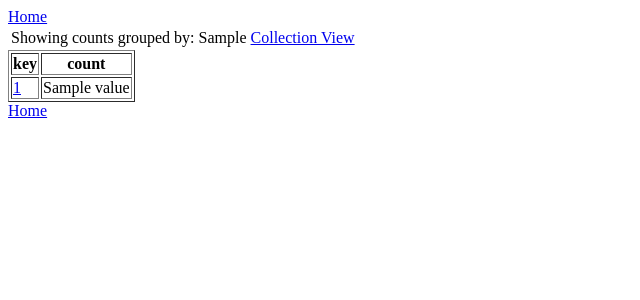
After one commit to lgastako/helios, a Flask app: template servers/reports/templates/count.html in a window 1280 px wide. The commit adds this page. Shown: the top 300 px of the page, without its empty margins (0-640 px from the left). Run offline with Flask 2, Linux system fonts and the light colour scheme; the template is opened without the code that fills it: most values are stand-ins (such as "Sample title", 1, 10 or a date in 2020); parts of the project's set-up code (start-up, migrations or seed data) failed here and were passed over.

Commit message:
Added initial example of map/reduce grouped counting.

```diff
--- a/servers/reports/reportserver.py
+++ b/servers/reports/reportserver.py
@@ -1,10 +1,15 @@
+from __future__ import unicode_literals
+
 import json
+
+from urllib import urlencode
 
 from flask import Flask
 from flask import render_template
 from flask import request
 
 from pymongo import Connection
+from pymongo.code import Code
 
 from pygments import highlight
 from pygments.lexers import JavascriptLexer
@@ -140,6 +145,64 @@ def collection_view(collection_name):
                            indent=indent)
 
 
+def safe_encode(value):
+    # TODO: Make better later
+    if value is None:
+        return b"None"
+    if isinstance(value, unicode):
+        return value.encode("ascii")
+    return value
+
+
+def generate_collection_query_link(result, base_path, group_by):
+    params = {
+        "query": json.dumps({
+                safe_encode(group_by): safe_encode(result["_id"])})}
+    return base_path + urlencode(params)
+
+
+def augment_results_with_links(results, collection_name, group_by):
+    base_path = "/col/" + collection_name + "?"
+    new_results = []
+    for result in results:
+        link = generate_collection_query_link(result, base_path, group_by)
+        new_results.append((link, result))
+    return new_results
+
+
+@app.route("/count/<collection_name>")
+def count(collection_name):
+    db = get_mongo_db()
+    collection = getattr(db, collection_name)
+    group_by = request.args.get("group_by")
+    count = 0
+    results = None
+    if group_by:
+        # TODO: Fix all the injection attacks like this.
+        code = ("function() {\n"
+                "    emit(this.fields.%s, 1)\n"
+                "}\n") % group_by
+        mapf = Code(code)
+        reducef = Code("function(key, values) {\n"
+                       "    var total = 0;\n"
+                       "    for (var i=0; i<values.length; i++) {\n"
+                       "        total += values[i];\n"
+                       "    }\n"
+                       "    return total;\n"
+                       "}\n")
+        results = collection.map_reduce(mapf, reducef).find()
+        results = augment_results_with_links(results,
+                                             collection_name,
+                                             group_by)
+    else:
+        count = collection.count()
+    return render_template("count.html",
+                           collection_name=collection_name,
+                           count=count,
+                           group_by=group_by,
+                           results=results)
+
+
 @app.route("/")
 def home_view():
     db = get_mongo_db()
--- a/servers/reports/templates/collection.html
+++ b/servers/reports/templates/collection.html
@@ -18,6 +18,9 @@
         </td>
         <td>
           <a href="?indent={{ not indent }}">{{ "disable" if indent else "enable" }} indenting</a>
+        </td>
+        <td>
+          <a href="/count/{{ collection_name }}">Count</a>
         </td>
       </tr>
     </table>
--- /dev/null
+++ b/servers/reports/templates/count.html
@@ -0,0 +1,52 @@
+<!DOCTYPE html>
+<html>
+<head>
+<title>Helios: Collection: {{ collection_name }}</title>
+<style type="text/css">
+{{ pygments_css }}
+</style>
+</head>
+<body>
+  <header>
+    <navigation>
+      <a href="/">Home</a>
+    </navigation>
+    <table>
+      <tr>
+        <td>
+          Showing counts grouped by: {{ group_by or 'Nothing' }}
+        </td>
+        <td>
+          <a href="/col/{{ collection_name }}">Collection View</a>
+        </td>
+      </tr>
+    </table>
+  </header>
+  <article>
+    <table border="1">
+      <tr>
+        <th>key</th>
+        <th>count</th>
+      </tr>
+  {% if results %}
+      {% for link, doc in results: %}
+      <tr>
+        <td><a href="{{ link }}">{{ doc._id }}</a></td>
+        <td>{{ doc.value }}</td>
+      </tr>
+      {% endfor %}
+  {% else %}
+      <tr>
+        <td>ALL</td>
+        <td>{{ count }}</td>
+      </tr>
+  {% endif %}
+    </table>
+  </article>
+  <footer>
+    <navigation>
+      <a href="/">Home</a>
+    </navigation>
+  </footer>
+</body>
+</html>
```
